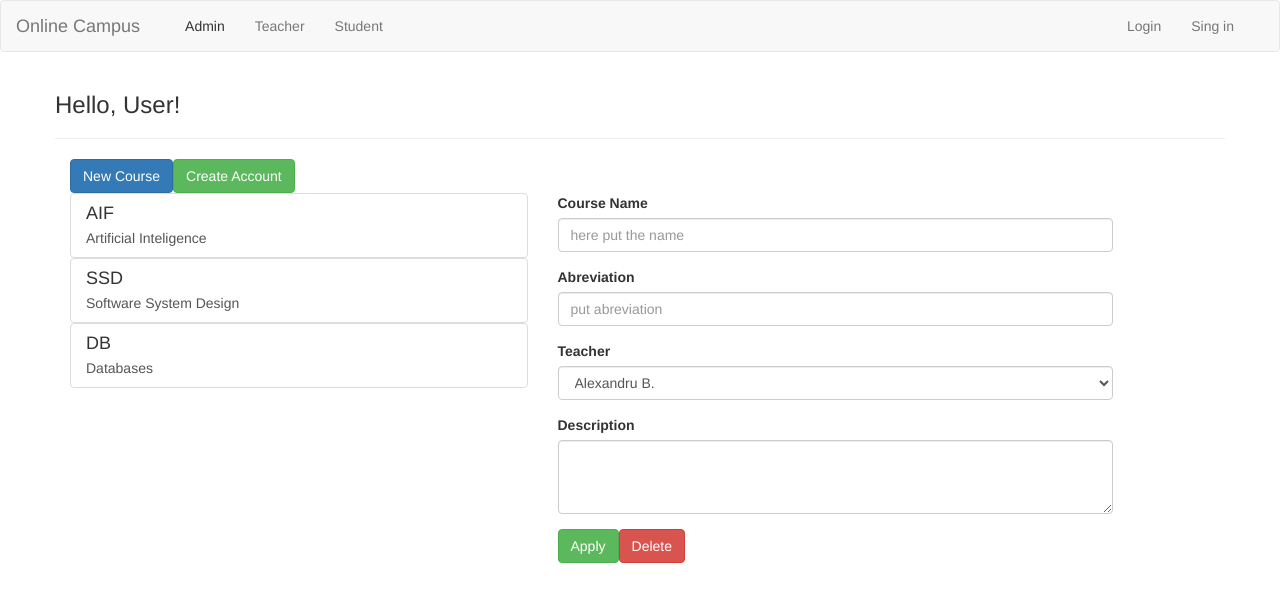
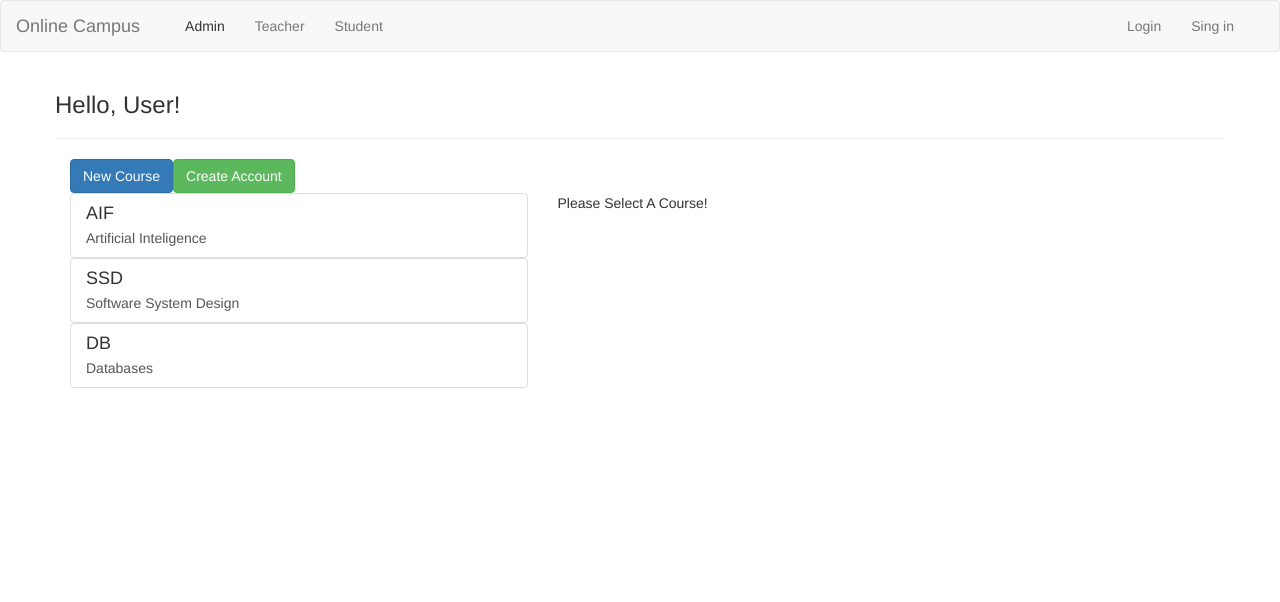
Before and after one commit to dariamuresan/online-campus, an Angular app: page / in a window 1280 px wide. Both pictures are taken after a click on the link "Admin". Shown: the top 602 px of the page. Built offline with nearby package versions, Linux system fonts and the light colour scheme.

Commit message:
Added service to the admin component

```diff
--- a/src/app/admin-courses/admin-course-edit/admin-course-edit.component.html
+++ b/src/app/admin-courses/admin-course-edit/admin-course-edit.component.html
@@ -3,11 +3,11 @@
         <form>
             <div class="form-group">
                 <label for="exampleFormControlInput1">Course Name</label>
-                <input type="email" class="form-control" id="exampleFormControlInput1" placeholder="here put the name">
+                <input type="email" class="form-control" id="exampleFormControlInput1" placeholder="{{ course.name }}">
               </div>
               <div class="form-group">
                 <label for="exampleFormControlInput2">Abreviation</label>
-                <input type="email" class="form-control" id="exampleFormControlInput2" placeholder="put abreviation">
+                <input type="email" class="form-control" id="exampleFormControlInput2" placeholder="{{ course.abreviation }}">
               </div>
             <div class="form-group">
                 <label for="exampleFormControlSelect1">Teacher</label>
@@ -18,7 +18,7 @@
             </div>
             <div class="form-group">
                 <label for="exampleFormControlTextarea1">Description</label>
-                <textarea class="form-control" id="exampleFormControlTextarea1" rows="3"></textarea>
+                <textarea class="form-control" id="exampleFormControlTextarea1" rows="3" placeholder="{{ course.description }}"></textarea>
             </div>
             <button class="btn btn-success" type="submit">Apply</button>
             <button class="btn btn-danger" type="button">Delete</button>
--- a/src/app/admin-courses/admin-course-edit/admin-course-edit.component.ts
+++ b/src/app/admin-courses/admin-course-edit/admin-course-edit.component.ts
@@ -1,5 +1,7 @@
-import { Component, OnInit } from '@angular/core';
+import { Component, Input, OnInit } from '@angular/core';
+import { Course } from 'src/app/shared/course.model';
 import { Teacher } from 'src/app/shared/teacher.model';
+import { AdminCoursesService } from '../admin-courses.service';
 
 @Component({
   selector: 'app-admin-course-edit',
@@ -7,20 +9,14 @@ import { Teacher } from 'src/app/shared/teacher.model';
   styleUrls: ['./admin-course-edit.component.css']
 })
 export class AdminCourseEditComponent implements OnInit {
-  teachers: Teacher[] = [
-    new Teacher(1, "Alexandru", "B."),
-    new Teacher(1, "Alexandru", "B."),
-    new Teacher(1, "Alexandru", "B."),
-    new Teacher(1, "Alexandru", "B."),
-    new Teacher(1, "Alexandru", "B."),
-    new Teacher(1, "Alexandru", "B."),
-    new Teacher(1, "Alexandru", "B."),
-    new Teacher(1, "Alexandru", "B.")
-  ];
+  teachers: Teacher[] = [];
 
-  constructor() { }
+  @Input() course!: Course;
+
+  constructor(private adminCoursesService: AdminCoursesService) { }
 
   ngOnInit(): void {
+    this.teachers = this.adminCoursesService.getTeachers();
   }
 
 }
--- a/src/app/admin-courses/admin-course-list/admin-course-item/admin-course-item.component.html
+++ b/src/app/admin-courses/admin-course-list/admin-course-item/admin-course-item.component.html
@@ -1,6 +1,7 @@
 <a
-    href="#"
-    class="list-group-item clearfix">
+href="#"
+(click)="onSelected()"
+class="list-group-item clearfix">
     <div class="pull-left">
         <h4 class="list-group-item-heading">{{ course.abreviation }}</h4>
         <p class="list-group-item-text">{{ course.name }}</p>
--- a/src/app/admin-courses/admin-course-list/admin-course-item/admin-course-item.component.ts
+++ b/src/app/admin-courses/admin-course-list/admin-course-item/admin-course-item.component.ts
@@ -1,5 +1,6 @@
 import { Component, Input, OnInit } from '@angular/core';
 import { Course } from 'src/app/shared/course.model';
+import { AdminCoursesService } from '../../admin-courses.service';
 
 @Component({
   selector: 'app-admin-course-item',
@@ -9,9 +10,13 @@ import { Course } from 'src/app/shared/course.model';
 export class AdminCourseItemComponent implements OnInit {
   @Input() course!: Course;
 
-  constructor() { }
+  constructor(private adminCoursesService: AdminCoursesService) { }
 
   ngOnInit(): void {
   }
 
+  onSelected() {
+    this.adminCoursesService.selectedCourse.emit(this.course);
+  }
+
 }
--- a/src/app/admin-courses/admin-course-list/admin-course-list.component.ts
+++ b/src/app/admin-courses/admin-course-list/admin-course-list.component.ts
@@ -1,5 +1,6 @@
 import { Component, OnInit } from '@angular/core';
 import { Course } from 'src/app/shared/course.model';
+import { AdminCoursesService } from '../admin-courses.service';
 
 @Component({
   selector: 'app-admin-course-list',
@@ -7,15 +8,12 @@ import { Course } from 'src/app/shared/course.model';
   styleUrls: ['./admin-course-list.component.css']
 })
 export class AdminCourseListComponent implements OnInit {
-  courses: Course[] = [
-    new Course('Artificial Inteligence', 'Cosmin C.', 'piton', 'AIF'),
-    new Course('Software System Design', 'Cristina M.', 'proiectul asta miune', 'SSD'),
-    new Course('Databases', 'Dan P.', 'SQL', 'DB')
-  ];
+  courses: Course[] = [];
 
-  constructor() { }
+  constructor(private adminCoursesService: AdminCoursesService) { }
 
   ngOnInit(): void {
+    this.courses = this.adminCoursesService.getCourses();
   }
 
 }
--- a/src/app/admin-courses/admin-courses.component.html
+++ b/src/app/admin-courses/admin-courses.component.html
@@ -9,6 +9,11 @@
         <app-admin-course-list></app-admin-course-list>
     </div>
     <div class="col-md-6">
-        <app-admin-course-edit></app-admin-course-edit>
+        <app-admin-course-edit
+        *ngIf="courseSelected; else infoText"
+        [course] = "courseSelected"></app-admin-course-edit>
+        <ng-template #infoText>
+            <p>Please Select A Course!</p>
+        </ng-template>
     </div>
 </div>
--- a/src/app/admin-courses/admin-courses.component.ts
+++ b/src/app/admin-courses/admin-courses.component.ts
@@ -1,15 +1,20 @@
 import { Component, OnInit } from '@angular/core';
+import { Course } from '../shared/course.model';
+import { AdminCoursesService } from './admin-courses.service';
 
 @Component({
   selector: 'app-admin-courses',
   templateUrl: './admin-courses.component.html',
-  styleUrls: ['./admin-courses.component.css']
+  styleUrls: ['./admin-courses.component.css'],
+  providers: [AdminCoursesService]
 })
 export class AdminCoursesComponent implements OnInit {
+  courseSelected!: Course;
 
-  constructor() { }
+  constructor(private adminCoursesService: AdminCoursesService) { }
 
   ngOnInit(): void {
+    this.adminCoursesService.selectedCourse.subscribe( (course: Course) => {this.courseSelected = course});
   }
 
 }
--- /dev/null
+++ b/src/app/admin-courses/admin-courses.service.ts
@@ -0,0 +1,32 @@
+import { EventEmitter } from "@angular/core";
+import { Course } from "../shared/course.model";
+import { Teacher } from "../shared/teacher.model";
+
+export class AdminCoursesService {
+    courses: Course[] = [
+        new Course('Artificial Inteligence', 'Cosmin C.', 'piton', 'AIF'),
+        new Course('Software System Design', 'Cristina M.', 'proiectul asta miune', 'SSD'),
+        new Course('Databases', 'Dan P.', 'SQL', 'DB')
+      ];
+
+    teachers: Teacher[] = [
+        new Teacher(1, "Alexandru", "B."),
+        new Teacher(2, "Alexandru", "C."),
+        new Teacher(3, "Alexandru", "D."),
+        new Teacher(4, "Alexandru", "E."),
+        new Teacher(5, "Alexandru", "F."),
+        new Teacher(6, "Alexandru", "G."),
+        new Teacher(7, "Alexandru", "H."),
+        new Teacher(8, "Alexandru", "I.")
+      ];
+
+    selectedCourse = new EventEmitter<Course>();
+
+    getCourses() {
+        return this.courses.slice();
+    }
+
+    getTeachers() {
+        return this.teachers.slice();
+    }
+}
--- a/src/app/student-courses/student-course-list/student-course-list.component.ts
+++ b/src/app/student-courses/student-course-list/student-course-list.component.ts
@@ -1,5 +1,6 @@
 import { Component, OnInit } from '@angular/core';
 import { Course } from 'src/app/shared/course.model';
+import { StudentCoursesService } from '../student-courses.service';
 
 @Component({
   selector: 'app-student-course-list',
@@ -7,15 +8,12 @@ import { Course } from 'src/app/shared/course.model';
   styleUrls: ['./student-course-list.component.css']
 })
 export class StudentCourseListComponent implements OnInit {
-  courses: Course[] = [
-    new Course('Artificial Inteligence', 'Cosmin C.', 'piton', 'AIF'),
-    new Course('Software System Design', 'Cristina M.', 'proiectul asta miune', 'SSD'),
-    new Course('Databases', 'Dan P.', 'SQL', 'DB')
-  ];
+  courses!: Course[];
 
-  constructor() { }
+  constructor(private studemtCoursesService: StudentCoursesService) { }
 
   ngOnInit(): void {
+    this.courses = this.studemtCoursesService.getCourses();
   }
 
 }
--- a/src/app/student-courses/student-courses.service.ts
+++ b/src/app/student-courses/student-courses.service.ts
@@ -2,6 +2,15 @@ import { EventEmitter } from "@angular/core";
 import { Course } from "../shared/course.model";
 
 export class StudentCoursesService {
+    courses: Course[] = [
+        new Course('Artificial Inteligence', 'Cosmin C.', 'piton', 'AIF'),
+        new Course('Software System Design', 'Cristina M.', 'proiectul asta miune', 'SSD'),
+        new Course('Databases', 'Dan P.', 'SQL', 'DB')
+    ];
+
     courseSelected = new EventEmitter<Course>();
 
+    getCourses() {
+        return this.courses.slice();
+    }
 }
```
